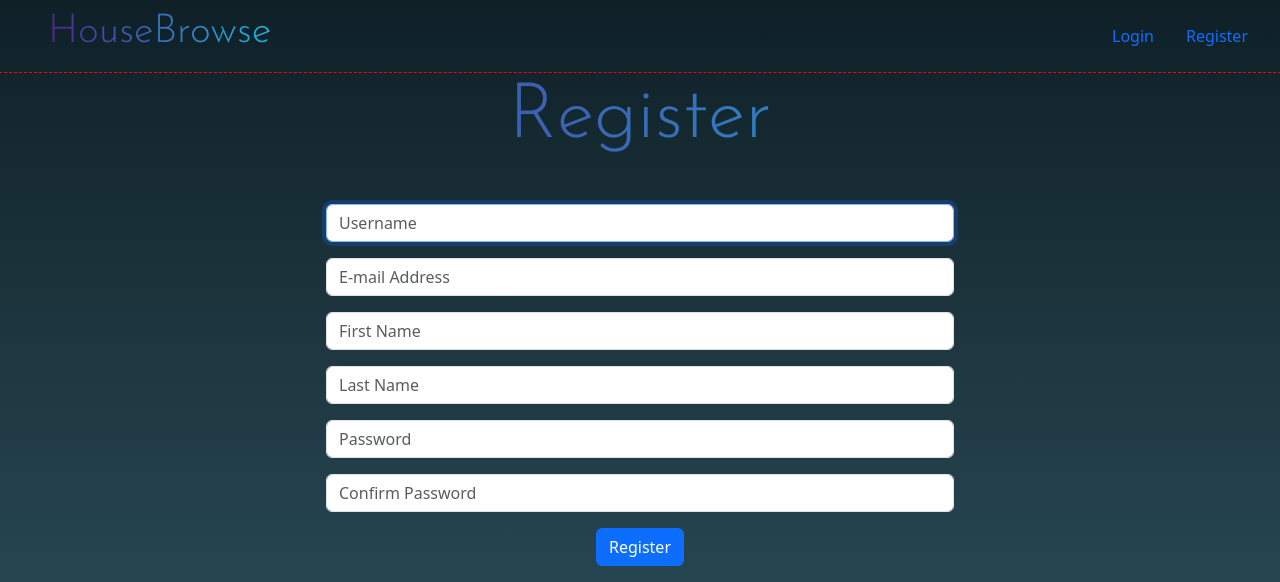
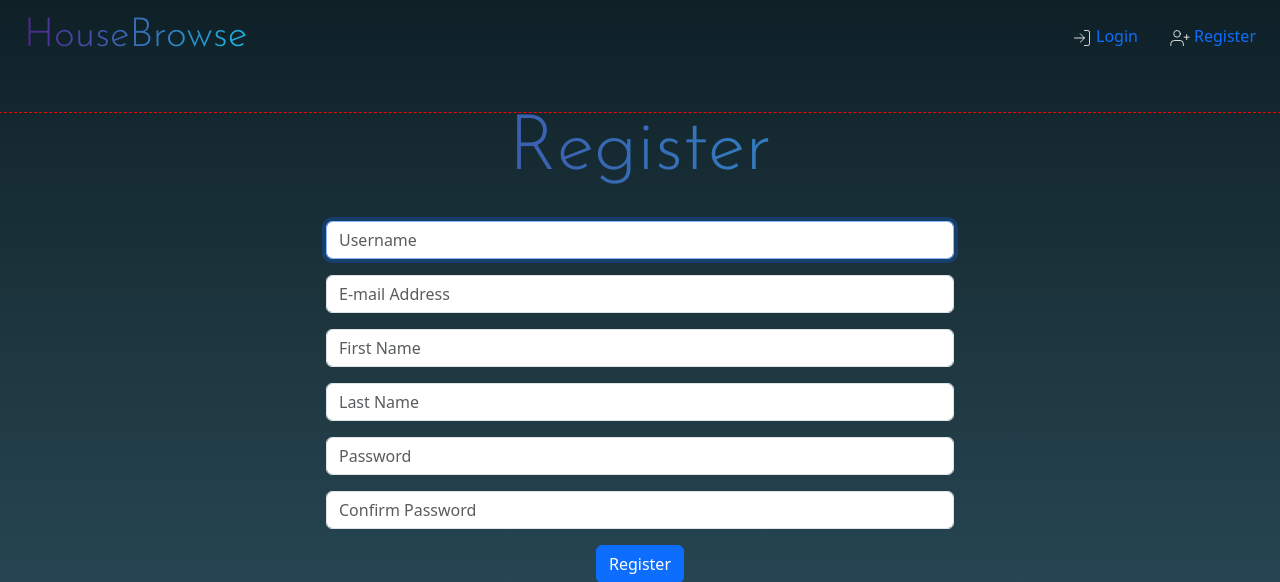
Before and after one commit to dondowoldo/CS50, a Django app: page /register in a window 1280 px wide. Shown: the top 582 px of the page. Run offline with Django 4.2, Linux system fonts and the light colour scheme.

Commit message:
Front-end layout fix

```diff
--- a/Final_Project/booking/static/booking/styles.css
+++ b/Final_Project/booking/static/booking/styles.css
@@ -4,45 +4,21 @@ body {
     width: 100%;
     background-attachment: fixed;
     background: linear-gradient(to bottom, #0f2027, #203a43, #2c5364);
-    /* background: linear-gradient(to top, #a8c0ff, #3f2b96); */
-    /* background: linear-gradient(to top, #eaafc8, #654ea3); */
 }
 
 .nav {
     display: flex;
     justify-content: space-between;
-    padding-left: 2rem;
-    padding-right: 1rem;
+    padding: 0;
+    align-items: center;
     outline: 1px dashed red;
-    align-items: center;
+    padding: 0.5rem;
+    padding-bottom: 3rem;
+    flex-wrap: nowrap;
 }
 
-/* @media (max-width: 587px) {
-    .nav {
-      /* flex-direction: column; */
-      justify-content: center;
-    }
- */
-}
-
-.navi-left {
+.right_nav {
     display: flex;
-    justify-content: flex-start;
-}
-
-.navi-right {
-    display: flex;
-    justify-content: flex-end;
-    /* outline: 1px dashed red; */
-}
-
-.navi-right-loggedin {
-    position: relative;
-    right: 0;
-    display: flex;
-    flex-direction: column;
-    align-items: flex-end;
-    /* outline: 1px dashed red; */
 }
 
 .heading {
@@ -51,20 +27,23 @@ body {
     -webkit-background-clip: text;
     color: transparent;
     font-family: 'Josefin Sans', sans-serif;
+    margin: 0;
+    padding: 0;
+    line-height: 1;
 }
 
 .container {
+    width: 90%;
     color: white;
     /* outline: 1px dashed red; */
 }
 
-.card-body {
-    background: transparent;
-    padding: 0;
-    border: 0;
+.anonymous_right_nav {
+    color:white;
 }
 
-.collapse {
-    border: 1px solid green;
-    margin-right: 0;
+@media (max-width: 413px) {
+    .anonymouseimg {
+        display:none;
+    }
 }
--- a/Final_Project/booking/templates/booking/base.html
+++ b/Final_Project/booking/templates/booking/base.html
@@ -21,41 +21,52 @@
         <script src="https://cdn.jsdelivr.net/npm/bootstrap@5.3.0-alpha3/dist/js/bootstrap.bundle.min.js" integrity="sha384-ENjdO4Dr2bkBIFxQpeoTz1HIcje39Wm4jDKdf19U8gI4ddQ3GYNS7NTKfAdVQSZe" crossorigin="anonymous"></script>
         <script src="{% static 'booking/javascript.js' %}"></script>
             <ul class="nav">
-            <div class="navi-left">
                 <li class="nav-item">
                     <a class="nav-link" href="{% url 'booking:index' %}"><h1 class="heading">HouseBrowse</h1></a>
                 </li>
-            </div>
 
                 {% if not request.user.is_authenticated %}
-                <div class="navi-right">
+                <div class="right_nav">
+                    <li class="nav-item anonymous_right_nav">
+                        <a class="nav-link" href="{% url 'booking:login' %}"><img class="anonymouseimg" src="{% static 'booking/log-in.svg' %}" style="padding-right: 0.25rem;">Login</a>
+                    </li>
+                    <li class="nav-item anonymous_right_nav">
+                        <a class="nav-link" href="{% url 'booking:register' %}"><img class="anonymouseimg" src="{% static 'booking/user-plus.svg' %}" style="padding-right: 0.25rem;">Register</a>
+                    </li>
+
+                </div>
+                {% else %}
+                <div class="right_nav">
                     <li class="nav-item">
-                    <a class="nav-link" href="{% url 'booking:login' %}">Login</a>
+                        <div class="dropdown">
+                            <a class="nav-link" data-bs-toggle="dropdown" aria-expanded="false" href="#messageDropdown" id="messages"><img src="{% static 'booking/message-circle32.svg' %}" alt="Messages"></a>
+
+                            <ul class="dropdown-menu dropdown-menu-dark" aria-labelledby="messages">
+
+                                <li><a class="dropdown-item" href="{% url 'booking:logout' %}"><img src="{% static 'booking/mail.svg' %}" style="padding-right: 2rem;">My Messages (TODO)</a></li>
+                                <hr>
+                                <li><a class="dropdown-item" href="{% url 'booking:logout' %}"><img src="{% static 'booking/settings.svg' %}" style="padding-right: 2rem;">Sample Message (TODO)</a></li>
+                                <li><a class="dropdown-item" href="{% url 'booking:logout' %}"><img src="{% static 'booking/user-x.svg' %}" style="padding-right: 2rem;">Sample Message (TODO)</a></li>
+                            </ul>
+
+                        </div>
                     </li>
+
                     <li class="nav-item">
-                    <a class="nav-link" href="{% url 'booking:register' %}">Register</a>
+                        <div class="dropdown">
+                            <a class="nav-link" data-bs-toggle="dropdown" aria-expanded="false" href="#userDropdown" id="userimg"><img src="{% static 'booking/user.svg' %}" alt="User"></a>
+
+                            <ul class="dropdown-menu dropdown-menu-dark" aria-labelledby="userimg">
+                                <li><a class="dropdown-item disabled"><img src="{% static 'booking/user-check.svg' %}" style="padding-right: 2rem;">{{ request.user.username }}</a></li>
+                                <hr>
+                                <li><a class="dropdown-item" href="{% url 'booking:logout' %}"><img src="{% static 'booking/settings.svg' %}" style="padding-right: 2rem;">My profile (TODO)</a></li>
+                                <li><a class="dropdown-item" href="{% url 'booking:logout' %}"><img src="{% static 'booking/user-x.svg' %}" style="padding-right: 2rem;">Logout</a></li>
+                            </ul>
+
+                        </div>
                     </li>
                 </div>
-                {% else %}
-                    <div class="navi-right-loggedin">
-                        <li class="nav-item">
-                            <a class="nav-link" data-bs-toggle="collapse" href="#userCollapse"><img src="{% static 'booking/user.svg' %}" id="userimg"></a>
-                        </li>
-
-                        <div class="collapse" id="userCollapse">
-                            <div class="card card-body">
-                                <a class="nav-link" href="{% url 'booking:logout' %}">My profile</a>
-                            </div>
-                            <div class="card card-body">
-                                <a class="nav-link" href="{% url 'booking:logout' %}">Messages</a>
-                            </div>
-                            <div class="card card-body">
-                                <a class="nav-link" href="{% url 'booking:logout' %}">Logout</a>
-                            </div>
-                        </div>
-                    </div>
                 {% endif %}
-
             </ul>
 
     {% block body %}
```
Also changed, not shown: Final_Project/booking/templates/booking/index.html (+11 -5 lines), Final_Project/booking/static/booking/bell.svg (added), Final_Project/booking/static/booking/eye-off.svg (added), Final_Project/booking/static/booking/eye.svg (added), Final_Project/booking/static/booking/eye32.svg (added), Final_Project/booking/static/booking/log-in.svg (added), Final_Project/booking/static/booking/mail.svg (added), Final_Project/booking/static/booking/message-circle32.svg (added), Final_Project/booking/static/booking/message-square.svg (added), Final_Project/booking/static/booking/message-square32.svg (added), Final_Project/booking/static/booking/settings.svg (added), Final_Project/booking/static/booking/user-check.svg (added), Final_Project/booking/static/booking/user-plus.svg (added), Final_Project/booking/static/booking/user-x.svg (added), 1 more files. Lines whose indentation alone changed are shown as unchanged.
